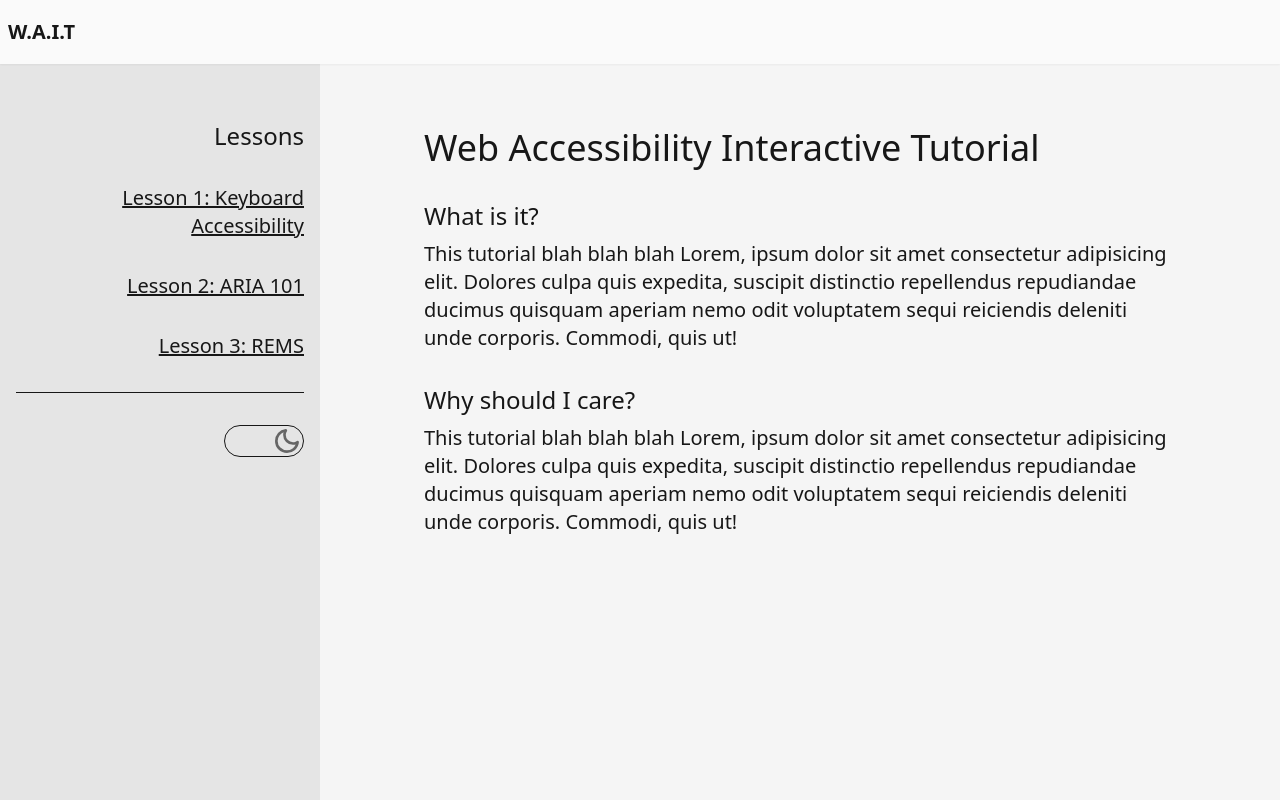
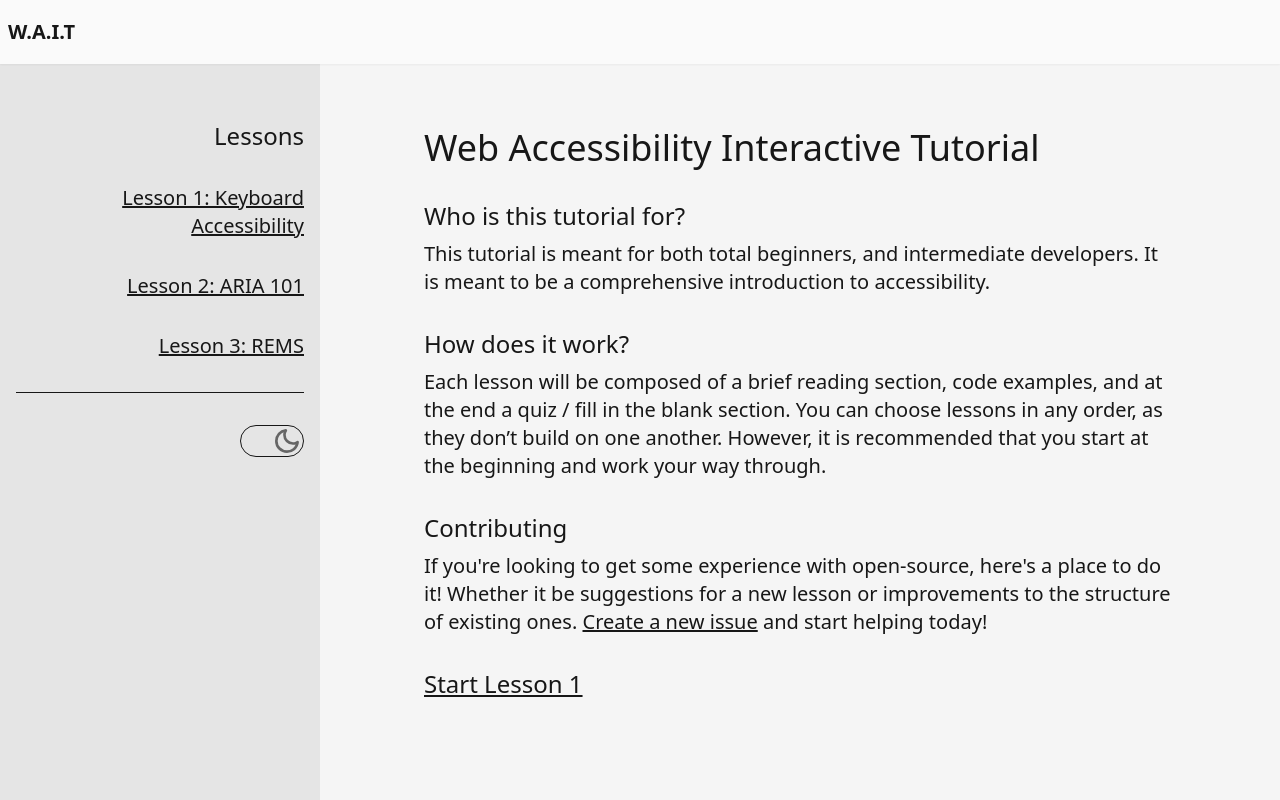
Before and after one commit to joayo13/w3bdojo, a SvelteKit app: page / in a window 1280 px wide. Built offline with nearby package versions, Linux system fonts and the light colour scheme.

Commit message:
changed layout structures to make reusable layout for each lesson, filled in intro and halfway filled lesson1

```diff
--- a/src/routes/+layout.svelte
+++ b/src/routes/+layout.svelte
@@ -52,17 +52,17 @@
 	<h2 class="mt-14 text-2xl" id="lessons-header">Lessons</h2>
 	<ul class="mt-8 flex flex-col gap-8 text-xl relative">
 		<li>
-			<a href="/lesson-1">Lesson 1: Keyboard Accessibility</a>
+			<a href="/lessons/lesson-1">Lesson 1: Keyboard Accessibility</a>
 		</li>
 		<li>
-			<a href="/lesson-1">Lesson 2: ARIA 101</a>
+			<a href="/lessons/lesson-2">Lesson 2: ARIA 101</a>
 		</li>
 		<li>
-			<a href="/lesson-1">Lesson 3: REMS</a>
+			<a href="/lessons/lesson-3">Lesson 3: REMS</a>
 		</li>
 		<div class="h-px w-full bg-neutral-900 dark:bg-neutral-200"></div>
-	<button onclick={toggleDarkMode} aria-label="Toggle dark mode" aria-pressed={darkMode} class="w-20 ml-auto h-8 border border-neutral-900 dark:border-neutral-200 rounded-full relative">
-		<div class="absolute bg-moon-svg dark:bg-sun-svg size-8 right-0 top-1/2 -translate-y-1/2 dark:left-0"></div>
+	<button onclick={toggleDarkMode} aria-label="Toggle dark mode" aria-pressed={darkMode} class="w-16 ml-auto h-8 border border-neutral-900 dark:border-neutral-200 rounded-full relative">
+		<div class="absolute bg-moon-svg dark:bg-sun-svg size-8 right-0 dark:left-0 top-1/2 -translate-y-1/2"></div>
 	</button>
 	</ul>
 
@@ -83,16 +83,16 @@
  <h2 class="mt-14 text-2xl" id="lessons-header">Lessons</h2>
  <ul class="mt-8 flex flex-col gap-8 text-xl">
 	 <li>
-		 <a href="/lesson-1">Lesson 1: Keyboard Accessibility</a>
+		 <a href="/lessons/lesson-1">Lesson 1: Keyboard Accessibility</a>
 	 </li>
 	 <li>
-		 <a href="/lesson-1">Lesson 2: ARIA 101</a>
+		 <a href="/lessons/lesson-2">Lesson 2: ARIA 101</a>
 	 </li>
 	 <li>
-		 <a href="/lesson-1">Lesson 3: REMS</a>
+		 <a href="/lessons/lesson-3">Lesson 3: REMS</a>
 	 </li>
 	 <div class="h-px w-full bg-neutral-900 dark:bg-neutral-200"></div>
-	<button onclick={toggleDarkMode} aria-label="Toggle dark mode" aria-pressed={darkMode} class="w-20 h-8 border border-neutral-900 dark:border-neutral-200 rounded-full relative">
+	<button onclick={toggleDarkMode} aria-label="Toggle dark mode" aria-pressed={darkMode} class="w-16 h-8 border border-neutral-900 dark:border-neutral-200 rounded-full relative">
 		<div class="absolute bg-moon-svg dark:bg-sun-svg size-8 right-0 top-1/2 -translate-y-1/2 dark:left-0"></div>
 	</button>
  </ul>
--- a/src/routes/+page.svelte
+++ b/src/routes/+page.svelte
@@ -1,15 +1,14 @@
 <section class="max-w-3xl px-2">
 	<h1 class="text-4xl">Web Accessibility Interactive Tutorial</h1>
-	<h2 class="mt-8 text-2xl">What is it?</h2>
+	<h2 class="mt-8 text-2xl">Who is this tutorial for?</h2>
 	<p class="mt-2 text-xl">
-		This tutorial blah blah blah Lorem, ipsum dolor sit amet consectetur adipisicing elit. Dolores
-		culpa quis expedita, suscipit distinctio repellendus repudiandae ducimus quisquam aperiam nemo
-		odit voluptatem sequi reiciendis deleniti unde corporis. Commodi, quis ut!
+		This tutorial is meant for both total beginners, and intermediate developers. It is meant to be a comprehensive introduction to accessibility.
 	</p>
-	<h2 class="mt-8 text-2xl">Why should I care?</h2>
+	<h2 class="mt-8 text-2xl">How does it work?</h2>
 	<p class="mt-2 text-xl">
-		This tutorial blah blah blah Lorem, ipsum dolor sit amet consectetur adipisicing elit. Dolores
-		culpa quis expedita, suscipit distinctio repellendus repudiandae ducimus quisquam aperiam nemo
-		odit voluptatem sequi reiciendis deleniti unde corporis. Commodi, quis ut!
+		Each lesson will be composed of a brief reading section, code examples, and at the end a quiz / fill in the blank section. You can choose lessons in any order, as they don’t build on one another. However, it is recommended that you start at the beginning and work your way through.
 	</p>
+	<h2 class="mt-8 text-2xl">Contributing</h2>
+	<p class="mt-2 text-xl">If you're looking to get some experience with open-source, here's a place to do it! Whether it be suggestions for a new lesson or improvements to the structure of existing ones. <a href="https://github.com/joayo13/wait/issues">Create a new issue</a> and start helping today! </p>
+	<a href="/lesson-1" class="block mt-8 text-2xl">Start Lesson 1</a>
 </section>
--- /dev/null
+++ b/src/routes/lessons/+layout.svelte
@@ -0,0 +1,6 @@
+<script lang="ts">
+    let { children } = $props();
+</script>
+<section class="max-w-3xl px-2">
+	{@render children()}
+</section>
--- /dev/null
+++ b/src/routes/lessons/lesson-1/+page.svelte
@@ -0,0 +1,12 @@
+<h1 class="text-4xl">Keyboard Navigation and Semantic HTML</h1>
+	<p class="mt-8 text-xl">
+		As you know, there are plenty of folks in the world that cannot use both hands. Or maybe some can’t see the mouse on the screen due to visual impairment. Whatever the case, accommodating these users is an absolute necessity. So make sure to pay close attention here.
+
+	</p>
+	<h2 class="mt-8 text-2xl">1a: How does keyboard navigation work?</h2>
+	<p class="mt-2 text-xl">
+		As you likely already know there are many types of elements or “tags” within HTML. Most commonly seen are tags such as "a"(otherwise known as anchor tags, these are what links are on a page), "button", "select" etc. We will stick to these as they are simple examples, but take note that there are <a href="https://developer.mozilla.org/en-US/docs/Web/HTML/Element">many many more elements.</a> You can navigate through elements by using tab to move forwards, and shift + tab to move backwards.
+	</p>
+	<h2 class="mt-8 text-2xl">Contributing</h2>
+	<p class="mt-2 text-xl">If you're looking to get some experience with open-source, here's a place to do it! Whether it be suggestions for a new lesson or improvements to the structure of existing ones. <a href="https://github.com/joayo13/wait/issues">Create a new issue</a> and start helping today! </p>
+	<a href="/lesson-1" class="block mt-8 text-2xl">Start Lesson 1</a>
```
